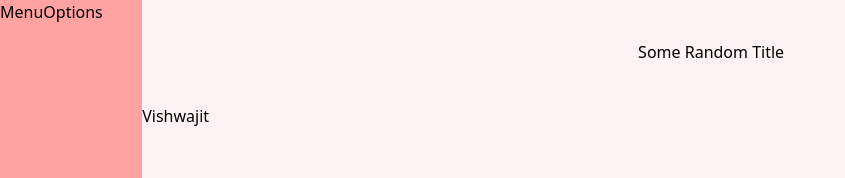
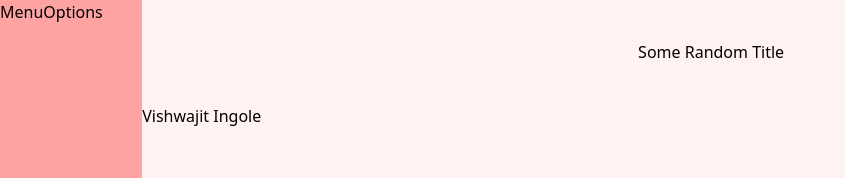
Before and after one commit to vishwajitingole/ReactTSAdvanceSession, a React (Vite) app in the folder 01intro/: page / in a window 1280 px wide. Shown: the top 178 px of the page, without its empty margins (0-845 px from the left). Built offline with nearby package versions, Linux system fonts and the light colour scheme.

Commit message:
some chnges

```diff
--- a/01intro/src/Home.jsx
+++ b/01intro/src/Home.jsx
@@ -4,7 +4,7 @@ function Home() {
   return (
     <div>
         <div className=""><Navbar/></div>
-        Vishwajit
+        Vishwajit Ingole
     </div>
   )
 }
```
